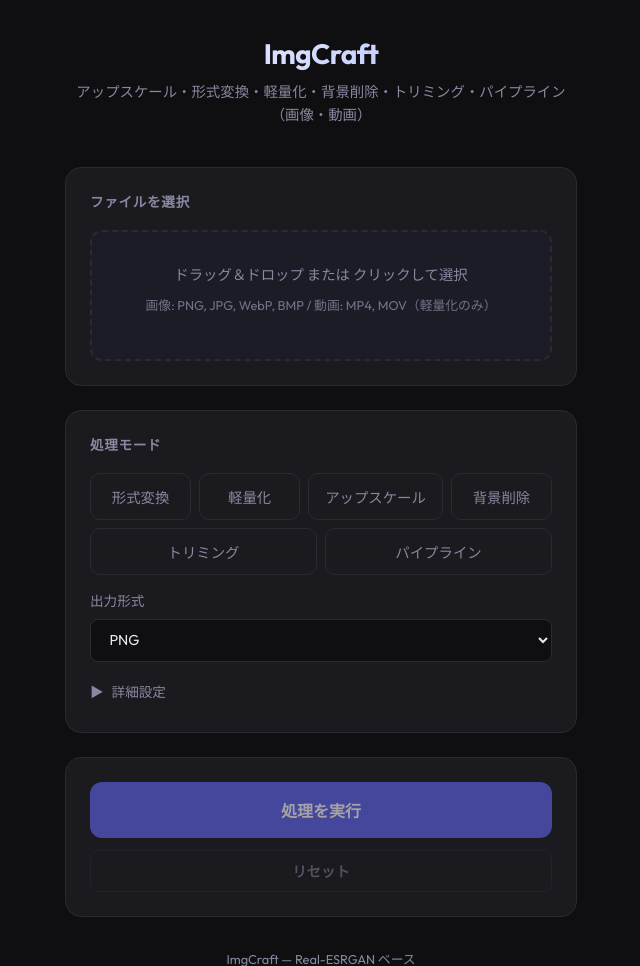
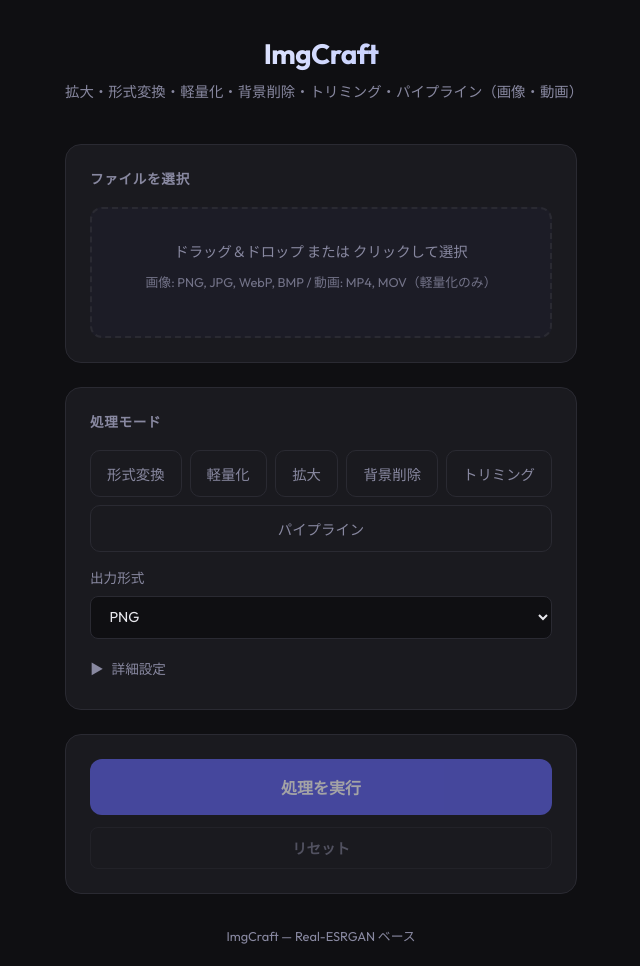
Before and after one commit to Junki1992/LP-Image-Toolkit, a Flask app: page / in a window 1280 px wide. Shown: the top 966 px of the page, without its empty margins (319-959 px from the left). After the commit the page ends 944 px from the top, so only its background shows below. Run offline with Flask 3, Linux system fonts and the light colour scheme.

Commit message:
UI: 「アップスケール」を「拡大」に変更
Made-with: Cursor

```diff
--- a/templates/index.html
+++ b/templates/index.html
@@ -884,7 +884,7 @@
   <div class="container">
     <header>
       <h1>ImgCraft</h1>
-      <p class="subtitle">アップスケール・形式変換・軽量化・背景削除・トリミング・パイプライン（画像・動画）</p>
+      <p class="subtitle">拡大・形式変換・軽量化・背景削除・トリミング・パイプライン（画像・動画）</p>
     </header>
 
     <form id="form">
@@ -904,7 +904,7 @@
         <div class="mode-tabs">
           <button type="button" class="mode-tab" data-mode="convert">形式変換</button>
           <button type="button" class="mode-tab" data-mode="optimize">軽量化</button>
-          <button type="button" class="mode-tab" data-mode="upscale">アップスケール</button>
+          <button type="button" class="mode-tab" data-mode="upscale">拡大</button>
           <button type="button" class="mode-tab" data-mode="removebg">背景削除</button>
           <button type="button" class="mode-tab" data-mode="crop">トリミング</button>
           <button type="button" class="mode-tab" data-mode="pipeline">パイプライン</button>
@@ -1196,7 +1196,7 @@
     let resultPreviewUrl = null;
     let processingElapsedInterval = null;
 
-    const MODE_LABELS = { upscale: 'アップスケール', convert: '形式変換', optimize: '軽量化', removebg: '背景削除', crop: 'トリミング' };
+    const MODE_LABELS = { upscale: '拡大', convert: '形式変換', optimize: '軽量化', removebg: '背景削除', crop: 'トリミング' };
     const MODE_DESCRIPTIONS = {
       upscale: '画像をAIで拡大しています',
       convert: '形式を変換しています',
@@ -1402,7 +1402,7 @@
     const PIPELINE_MODES = [
       { value: 'removebg', label: '背景削除' },
       { value: 'crop', label: 'トリミング' },
-      { value: 'upscale', label: 'アップスケール' },
+      { value: 'upscale', label: '拡大' },
       { value: 'optimize', label: '軽量化' },
       { value: 'convert', label: '形式変換' }
     ];
@@ -2186,7 +2186,7 @@
 
       // アップスケール: 進捗ストリーミング
       if (mode === 'upscale') {
-        const UPSCALE_STEPS = ['画像を開く', 'AIモデル読み込み', '画像を拡大', '保存'];
+        const UPSCALE_STEPS = ['画像を開く', 'AIモデル読み込み', '拡大', '保存'];
         buildPipelineProgressSteps(UPSCALE_STEPS);
         document.getElementById('pipelineProgressSteps').style.display = 'flex';
         document.getElementById('pipelineProgressCurrentWrap').style.display = 'block';
```
